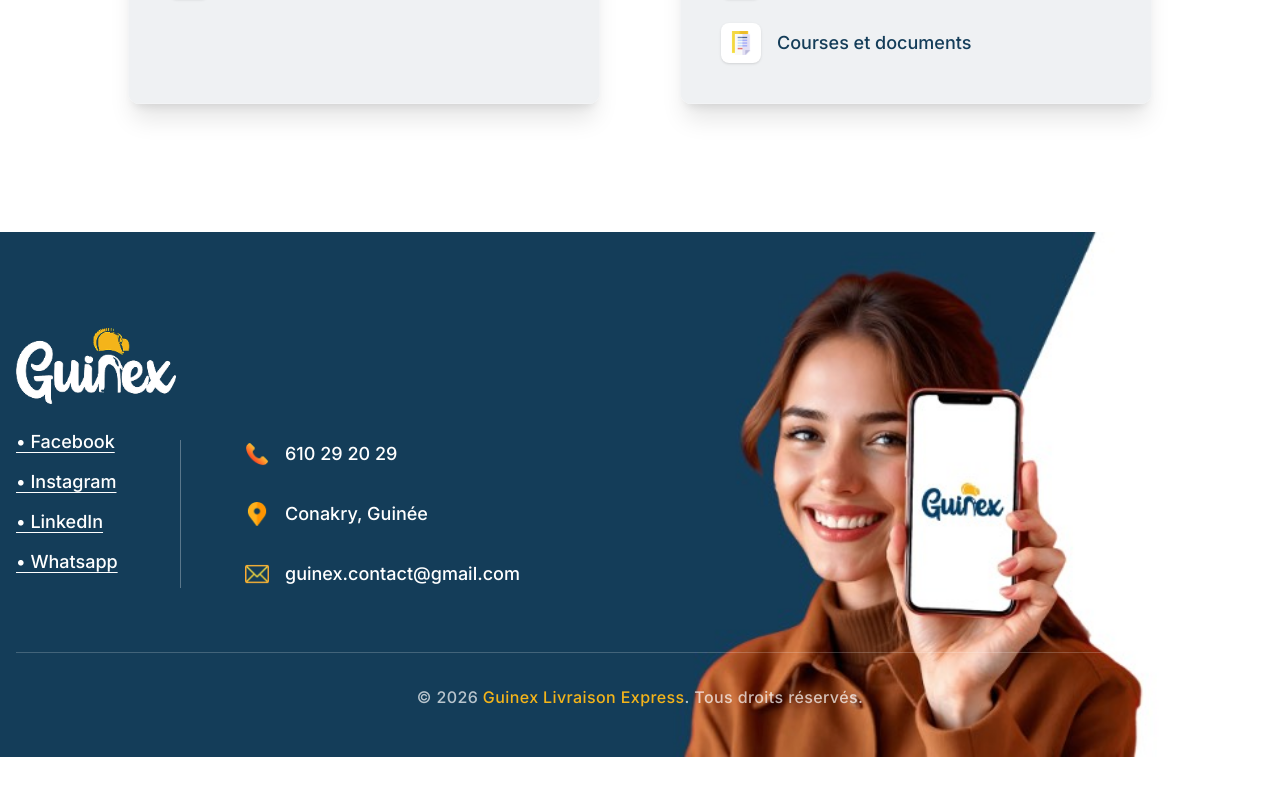
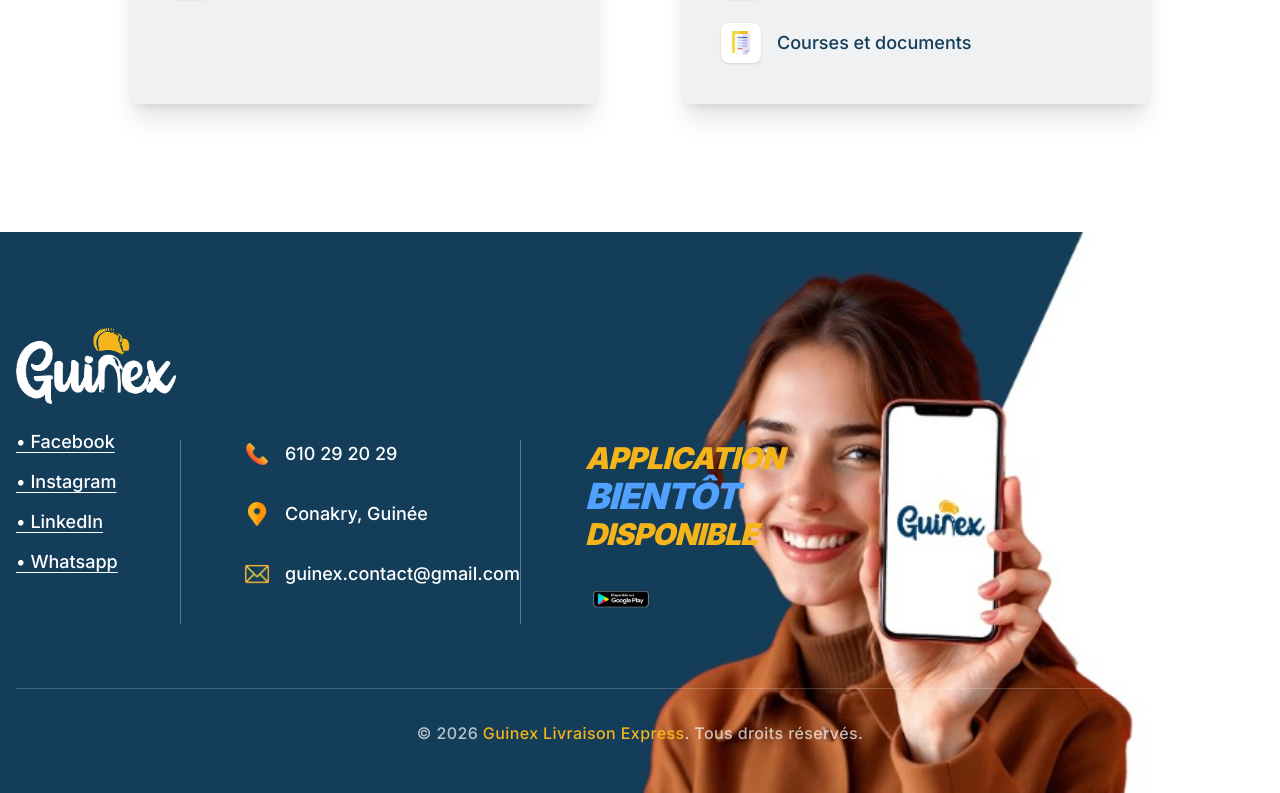
Before and after one commit to Guinex-official/Guinex, a Next.js app: page / in a window 1280 px wide. Shown: the part 963-1756 px from the top of the page. Before the commit the page ends 1720 px from the top, so only its background shows below. Built offline with nearby package versions, Linux system fonts and the light colour scheme.

Commit message:
feat: add Google Play section to footer with custom text and image

```diff
--- a/src/components/Footer.tsx
+++ b/src/components/Footer.tsx
@@ -45,10 +45,25 @@
                         <span className="text-base md:text-lg font-medium shrink-0">guinex.contact@gmail.com</span>
                     </a>
                 </div>
-                {/* Right Column: Image (Woman) */}
-                {/* Note: In the design, the woman is on the right, overlapping the footer.
-                 I'll position her absolutely or as a flex item depending on the image cut.
-                 Assuming absolute for the 'overflow' look. */}
+                {/* Right Column: Google Play Section */}
+                <div className="md:w-fit md:mt-28 md:pl-12 lg:pl-16 md:border-l md:border-white/30 flex flex-col items-center md:items-start w-full md:w-auto mt-10 md:mt-28" suppressHydrationWarning>
+                    <div className="flex flex-col items-center md:items-start mb-6 font-black uppercase italic tracking-tighter leading-[0.9]">
+                        <span className="text-[#F4B41A] text-2xl md:text-3xl">Application</span>
+                        <span className="text-blue-400 text-3xl md:text-4xl">bientôt</span>
+                        <span className="text-[#F4B41A] text-2xl md:text-3xl">disponible</span>
+                    </div>
+                    <div className="relative group">
+                        <div className="absolute -inset-1 bg-white/20 rounded-xl blur opacity-0 group-hover:opacity-100 transition duration-300"></div>
+                        <Image
+                            src="/images/googleplay.PNG"
+                            width={160}
+                            height={48}
+                            alt="Google Play"
+                            className="relative object-contain h-12 w-auto brightness-110"
+                            priority
+                        />
+                    </div>
+                </div>
             </div>
 
             {/* Copyright Section */}
```
Also changed, not shown: public/images/googleplay.PNG (added).
